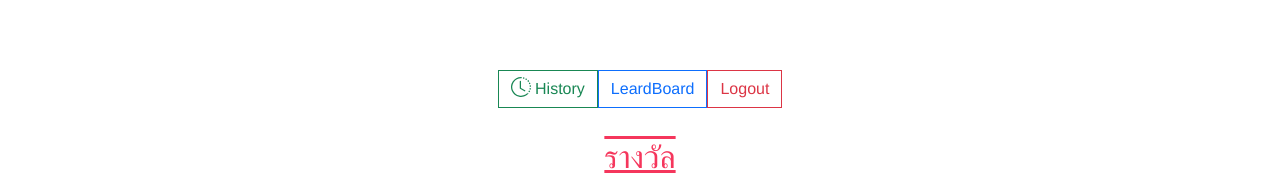
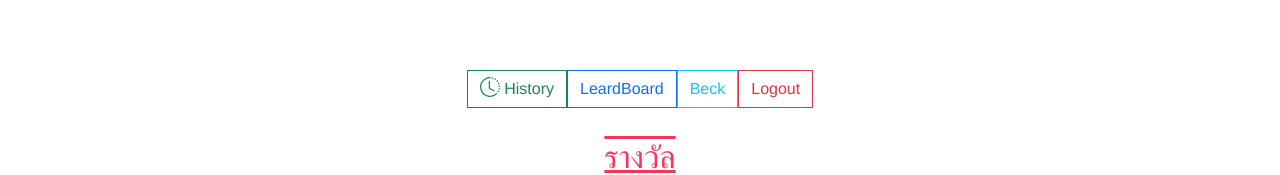
Before and after one commit to pp-chjz/webtech-project, a Vue app: page /reward in a window 1280 px wide. Shown: the top 175 px of the page. Built offline with nearby package versions, Linux system fonts and the light colour scheme; no server answers; what vue-swal, vuesax would draw is missing.

Commit message:
add button in reward page

```diff
--- a/src/components/RewardCreateForm.vue
+++ b/src/components/RewardCreateForm.vue
@@ -5,6 +5,7 @@
         <b-icon icon="clock-history" aria-hidden="true"></b-icon>
       History</b-button>
     <b-button @click="goLeaderBoard()" squared variant="outline-primary">LeardBoard</b-button>
+    <b-button @click="back" squared variant="outline-info">Beck</b-button>
     <b-button @click="logout()" squared variant="outline-danger">Logout</b-button>
 
     <h2>รางวัล</h2>
@@ -132,6 +133,10 @@ export default {
 
     goHistory(){
       this.$router.push('/History')
+    },
+
+    Back(){
+        this.$router.push('/reward')
     }
   }
 }
```
